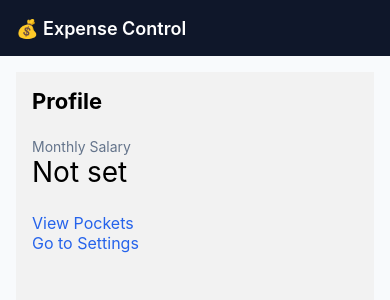
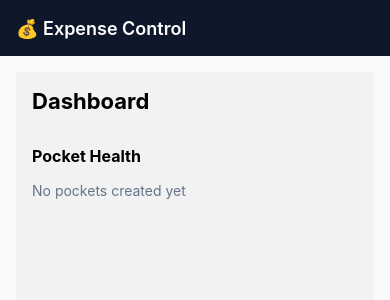
Before and after one commit to praveen518/expense-control-app, a React Native app: screen /Dashboard in a window 390 px wide. Shown: the top 300 px of the page. Built offline with nearby package versions, Linux system fonts and the light colour scheme.

Commit message:
feat: make dashboard pockets tappable

```diff
--- a/src/navigation/AppNavigator.tsx
+++ b/src/navigation/AppNavigator.tsx
@@ -6,6 +6,9 @@ import { SettingsScreen } from '../screens/SettingsScreen';
 import { ChangeSalaryScreen } from '../screens/ChangeSalaryScreen';
 import { PocketsScreen } from '../screens/PocketsScreen';
 import { CreatePocketScreen } from '../screens/CreatePocketScreen';
+import { DashboardScreen } from '../screens/DashboardScreen';
+import { PocketDetailScreen } from '../screens/PocketDetailsScreen';
+
 
 
 const Stack = createNativeStackNavigator();
@@ -18,11 +21,13 @@ export const AppNavigator = () => {
           headerShown: false, // we use our own AppHeader
         }}
       >
+        <Stack.Screen name="Dashboard" component={DashboardScreen} />
         <Stack.Screen name="Profile" component={ProfileScreen} />
         <Stack.Screen name="Settings" component={SettingsScreen} />
         <Stack.Screen name="ChangeSalary" component={ChangeSalaryScreen} />
         <Stack.Screen name="Pockets" component={PocketsScreen} />
         <Stack.Screen name="CreatePocket" component={CreatePocketScreen} />
+        <Stack.Screen name="PocketDetail" component={PocketDetailScreen} />
       </Stack.Navigator>
     </NavigationContainer>
   );
--- a/src/screens/DashboardScreen.tsx
+++ b/src/screens/DashboardScreen.tsx
@@ -1,24 +1,139 @@
-import React from 'react';
-import { View, Text, StyleSheet } from 'react-native';
+import React, { useEffect, useState } from 'react';
+import { View, Text, StyleSheet, Pressable } from 'react-native';
+import { getPockets } from '../storage/pocketStorage';
+import { Pocket } from '../types/pocket';
+import { formatINR } from '../utils/currency';
+import {
+  getRemainingAmount,
+  getHealthStatus,
+} from '../utils/pocketHealth';
 
-const DashboardScreen = () => {
+export const DashboardScreen = ({ navigation }: any) => {
+  const [pockets, setPockets] = useState<Pocket[]>([]);
+
+  useEffect(() => {
+    const load = async () => {
+      const data = await getPockets();
+      setPockets(data);
+    };
+
+    load();
+  }, []);
+
+  const attentionPockets = pockets.filter((p) => {
+    const status = getHealthStatus(p);
+    return status === 'critical' || status === 'warning';
+  });
+
+  const getStatusLabel = (status: string) => {
+    switch (status) {
+      case 'safe':
+        return '🟢 Safe';
+      case 'warning':
+        return '🟡 Almost used';
+      case 'critical':
+        return '🔴 Critical';
+      case 'overspent':
+        return '🔴 Over limit';
+      default:
+        return '';
+    }
+  };
+
   return (
     <View style={styles.container}>
-      <Text style={styles.text}>Dashboard 🚀</Text>
+      <Text style={styles.title}>Dashboard</Text>
+
+      {/* ⚠️ Needs Attention */}
+      {attentionPockets.length > 0 && (
+        <View style={styles.section}>
+          <Text style={styles.sectionTitle}>
+            ⚠️ Needs Attention ({attentionPockets.length})
+          </Text>
+
+          {attentionPockets.map((pocket) => (
+            <Pressable
+    key={pocket.id}
+    style={styles.row}
+    onPress={() =>
+      navigation.navigate('PocketDetail', {
+        pocketId: pocket.id,
+      })
+    }
+  >
+    <Text style={styles.name}>{pocket.name}</Text>
+    <Text style={styles.amount}>
+      {formatINR(getRemainingAmount(pocket))} left
+    </Text>
+  </Pressable>
+          ))}
+        </View>
+      )}
+
+      {/* 🩺 Pocket Health */}
+      <View style={styles.section}>
+        <Text style={styles.sectionTitle}>Pocket Health</Text>
+
+        {pockets.length === 0 ? (
+          <Text style={styles.empty}>
+            No pockets created yet
+          </Text>
+        ) : (
+          pockets.map((pocket) => {
+            const status = getHealthStatus(pocket);
+
+            return (
+              <Pressable
+    key={pocket.id}
+    style={styles.row}
+    onPress={() =>
+      navigation.navigate('PocketDetail', {
+        pocketId: pocket.id,
+      })
+    }
+  >
+    <Text style={styles.name}>{pocket.name}</Text>
+    <Text>{getStatusLabel(status)}</Text>
+  </Pressable>
+            );
+          })
+        )}
+      </View>
     </View>
   );
 };
 
 const styles = StyleSheet.create({
   container: {
-    flex: 1,
-    justifyContent: 'center',
-    alignItems: 'center',
+    padding: 16,
   },
-  text: {
+  title: {
     fontSize: 22,
-    fontWeight: '600',
+    fontWeight: '700',
+    marginBottom: 16,
+  },
+  section: {
+    marginTop: 16,
+  },
+  sectionTitle: {
+    fontSize: 16,
+    fontWeight: '700',
+    marginBottom: 8,
+  },
+  row: {
+    flexDirection: 'row',
+    justifyContent: 'space-between',
+    paddingVertical: 8,
+  },
+  name: {
+    fontSize: 15,
+  },
+  amount: {
+    fontSize: 15,
+    fontWeight: '500',
+  },
+  empty: {
+    color: '#64748b',
+    marginTop: 8,
   },
 });
-
-export default DashboardScreen;
--- /dev/null
+++ b/src/screens/PocketDetailsScreen.tsx
@@ -0,0 +1,97 @@
+import React, { useEffect, useState } from 'react';
+import {
+  View,
+  Text,
+  TextInput,
+  Button,
+  StyleSheet,
+} from 'react-native';
+import { Pocket } from '../types/pocket';
+import { getPockets, savePockets } from '../storage/pocketStorage';
+import { addExpense } from '../storage/expenseStorage';
+import { applyExpenseToPocket } from '../utils/pocketSpending';
+
+export const PocketDetailScreen = ({ route, navigation }: any) => {
+  const { pocketId } = route.params;
+
+  const [pocket, setPocket] = useState<Pocket | null>(null);
+  const [amount, setAmount] = useState('');
+
+  useEffect(() => {
+    const load = async () => {
+      const pockets = await getPockets();
+      const found = pockets.find((p) => p.id === pocketId);
+      if (found) setPocket(found);
+    };
+    load();
+  }, [pocketId]);
+
+  const onAddExpense = async () => {
+    const value = Number(amount);
+    if (!value || value <= 0 || !pocket) {
+      alert('Enter a valid amount');
+      return;
+    }
+
+    // 1️⃣ Save expense
+    await addExpense({
+      id: Date.now().toString(),
+      pocketId,
+      amount: value,
+      createdAt: new Date().toISOString(),
+    });
+
+    // 2️⃣ Update pocket spent
+    const pockets = await getPockets();
+    const updated = applyExpenseToPocket(
+      pockets,
+      pocketId,
+      value
+    );
+
+    await savePockets(updated);
+
+    navigation.goBack();
+  };
+
+  if (!pocket) return null;
+
+  return (
+    <View style={styles.container}>
+      <Text style={styles.title}>{pocket.name}</Text>
+      <Text style={styles.sub}>
+        Remaining: ₹{pocket.allocated - pocket.spent}
+      </Text>
+
+      <TextInput
+        placeholder="Expense amount"
+        keyboardType="numeric"
+        value={amount}
+        onChangeText={setAmount}
+        style={styles.input}
+      />
+
+      <Button title="Add Expense" onPress={onAddExpense} />
+    </View>
+  );
+};
+
+const styles = StyleSheet.create({
+  container: {
+    padding: 16,
+  },
+  title: {
+    fontSize: 22,
+    fontWeight: '700',
+  },
+  sub: {
+    marginVertical: 8,
+  },
+  input: {
+    borderWidth: 1,
+    borderColor: '#ccc',
+    padding: 12,
+    marginVertical: 16,
+    borderRadius: 6,
+  },
+});
--- a/src/screens/PocketsScreen.tsx
+++ b/src/screens/PocketsScreen.tsx
@@ -31,18 +31,21 @@ export const PocketsScreen = ({ navigation }: any) => {
   return unsubscribe;
 }, [navigation]);
 
-  const renderItem = ({ item }: { item: Pocket }) => {
-    const remaining = item.allocated - item.spent;
+  const renderItem = ({ item }: { item: Pocket }) => (
+  <Pressable
+    onPress={() =>
+      navigation.navigate('PocketDetail', {
+        pocketId: item.id,
+      })
+    }
+    style={styles.row}
+  >
+    <Text style={styles.name}>{item.name}</Text>
+    <Text>{formatINR(item.allocated - item.spent)}</Text>
+  </Pressable>
+);
 
-    return (
-      <View style={styles.pocket}>
-        <Text style={styles.name}>{item.name}</Text>
-        <Text style={styles.amount}>
-          {formatINR(remaining)} left
-        </Text>
-      </View>
-    );
-  };
+
 
   return (
   <View>
@@ -105,5 +108,12 @@ remainingBanner: {
   color: '#0f172a',
   fontWeight: '600',
 },
-
+row: {
+  flexDirection: 'row',
+  justifyContent: 'space-between',
+  paddingVertical: 12,
+  paddingHorizontal: 4,
+  borderBottomWidth: 1,
+  borderBottomColor: '#e5e7eb',
+},
 });
--- /dev/null
+++ b/src/storage/expenseStorage.ts
@@ -0,0 +1,17 @@
+import AsyncStorage from '@react-native-async-storage/async-storage';
+import { Expense } from '../types/expense';
+
+const EXPENSES_KEY = 'USER_EXPENSES';
+
+export const getExpenses = async (): Promise<Expense[]> => {
+  const value = await AsyncStorage.getItem(EXPENSES_KEY);
+  return value ? JSON.parse(value) : [];
+};
+
+export const addExpense = async (expense: Expense) => {
+  const expenses = await getExpenses();
+  await AsyncStorage.setItem(
+    EXPENSES_KEY,
+    JSON.stringify([...expenses, expense])
+  );
+};
--- /dev/null
+++ b/src/types/expense.ts
@@ -0,0 +1,6 @@
+export type Expense = {
+  id: string;
+  pocketId: string;
+  amount: number;
+  createdAt: string;
+};
--- /dev/null
+++ b/src/utils/pocketHealth.ts
@@ -0,0 +1,18 @@
+import { Pocket } from '../types/pocket';
+
+export const getRemainingAmount = (pocket: Pocket): number => {
+  return pocket.allocated - pocket.spent;
+};
+
+export const getRemainingPercentage = (pocket: Pocket): number => {
+  return getRemainingAmount(pocket) / pocket.allocated;
+};
+
+export const getHealthStatus = (pocket: Pocket) => {
+  const pct = getRemainingPercentage(pocket);
+
+  if (pct < 0) return 'overspent';
+  if (pct < 0.1) return 'critical';
+  if (pct < 0.3) return 'warning';
+  return 'safe';
+};
--- /dev/null
+++ b/src/utils/pocketSpending.ts
@@ -0,0 +1,13 @@
+import { Pocket } from '../types/pocket';
+
+export const applyExpenseToPocket = (
+  pockets: Pocket[],
+  pocketId: string,
+  amount: number
+): Pocket[] => {
+  return pockets.map((p) =>
+    p.id === pocketId
+      ? { ...p, spent: p.spent + amount }
+      : p
+  );
+};
```
